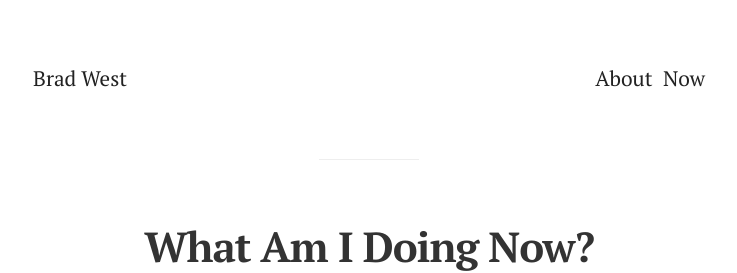
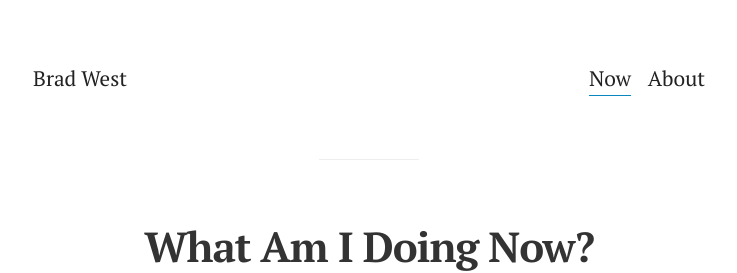
Before and after one commit to bradonomics/bradonomics.com, a Jekyll site: the page built from _pages/now.md, in a window 1280 px wide. Shown: the top 273 px of the page, without its empty margins (271-1008 px from the left). Built offline with Jekyll 4.4.1, drawn with Linux system fonts in a browser that asks for light colours.

Commit message:
Updated nav menu spacing, position, and order

```diff
--- a/_data/navigation.yml
+++ b/_data/navigation.yml
@@ -1,4 +1,4 @@
+- title: Now
+  url: /now/
 - title: About
   url: /about/
-- title: Now
-  url: /now/
--- a/_includes/navigation.html
+++ b/_includes/navigation.html
@@ -1,3 +1,3 @@
 <nav itemscope="itemscope" itemtype="http://schema.org/SiteNavigationElement">
-  {% for link in site.data.navigation %}<a class="menu-item" href="{{ link.url }}">{{ link.title }}</a>{% endfor %}
+  {% for link in site.data.navigation %}<a class="menu-item{% if link.url == page.url %} active{% endif %}" href="{{ link.url }}">{{ link.title }}</a>{% endfor %}
 </nav>
--- a/_sass/navigation.scss
+++ b/_sass/navigation.scss
@@ -8,14 +8,15 @@ nav {
     display: inline-block;
     border-bottom: 1px solid transparent;
 
-    &:hover {
+    &:hover,
+    &.active {
       border-bottom: 1px solid $primary-color;
     }
 
   }
 
   .menu-item + .menu-item {
-    margin-left: .5em;
+    margin-left: .8em;
   }
 
 }
```
